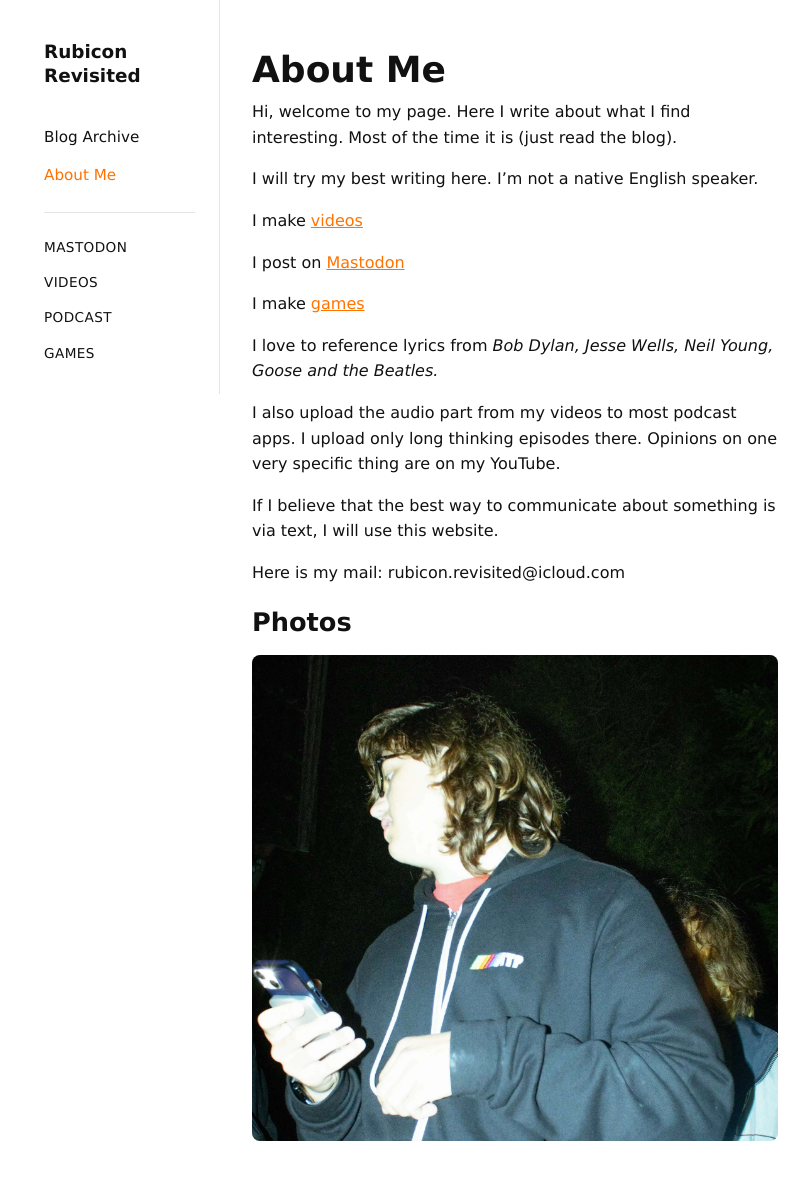
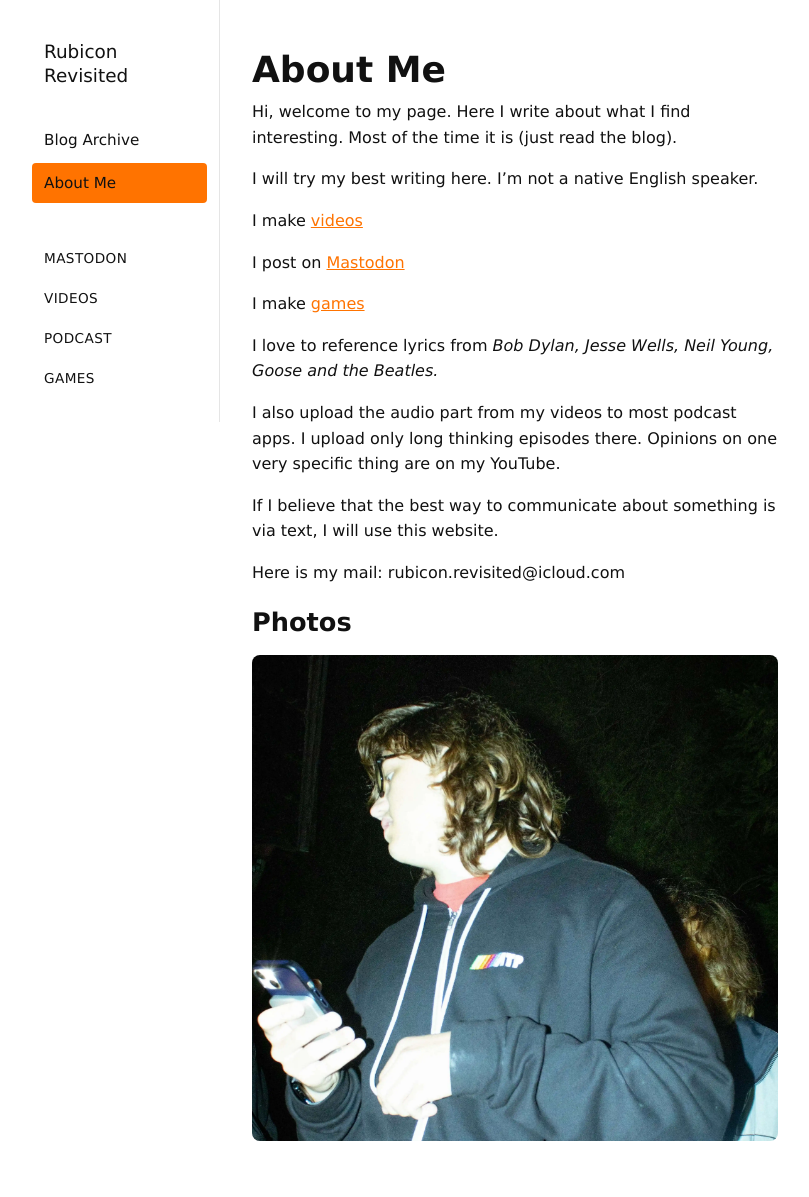
Before and after one commit to StepanJiri/stepankarasek.github.io, a Jekyll site: the page built from about.md, in a window 1280 px wide. Shown: the whole page, without its empty margins (140-949 px from the left). Built offline with Jekyll 4.4.1, drawn with Linux system fonts in a browser that asks for light colours.

Commit message:
Update style.css

```diff
--- a/assets/css/style.css
+++ b/assets/css/style.css
@@ -50,7 +50,7 @@ a { color: var(--accent); }
 }
 
 .site-brand {
-  font-weight: 700;
+  font-weight: 400;
   font-size: 1.15rem;
   text-decoration: none;
   color: var(--fg);
@@ -66,26 +66,30 @@ a { color: var(--accent); }
   display: flex;
   flex-direction: column;
   gap: 0.15rem;
+  margin: 0 -0.75rem;
 }
 
 .nav-link {
   text-decoration: none;
   color: var(--fg);
   font-size: 0.95rem;
-  padding: 0.35rem 0;
-  transition: color 0.15s ease;
+  font-weight: 400;
+  padding: 0.5rem 0.75rem;
+  border-radius: 4px;
+  transition: background-color 0.15s ease, color 0.15s ease;
 }
 
 .nav-link:hover {
-  color: var(--accent);
+  background-color: #ffffff;
+  color: #111111;
 }
 
 .nav-link.active {
-  color: var(--accent);
+  background-color: var(--accent);
+  color: #111111;
 }
 
 .sidebar-divider {
-  border-top: 1px solid var(--border);
   margin: 1rem 0;
 }
 
```
